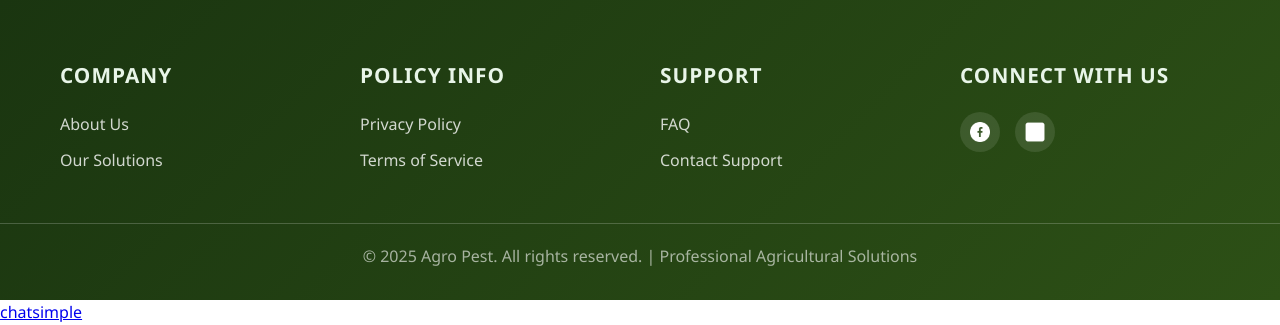
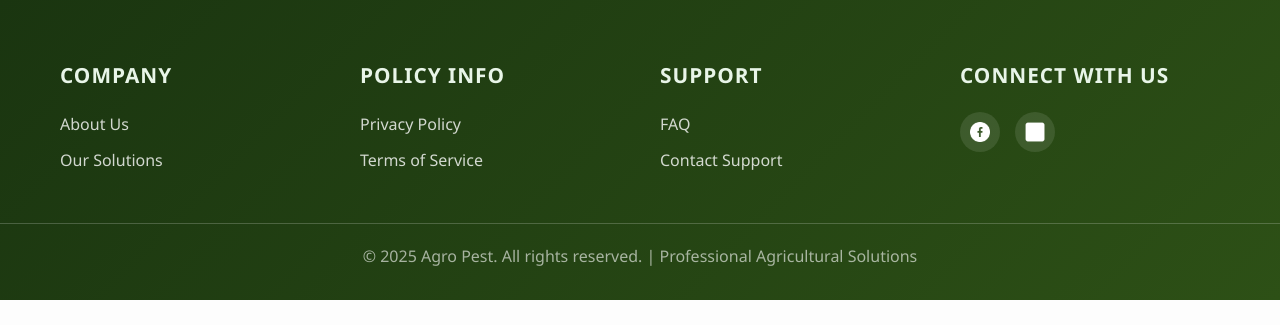
Before and after one commit to Suraj80/Agropest123, a PHP site: page / in a window 1280 px wide. Shown: the part 3830-4155 px from the top of the page. After the commit the page ends 4130 px from the top, so only its background shows below. Run offline with PHP 8.4, Linux system fonts and the light colour scheme; some libraries are stand-ins or nearby versions.

Commit message:
Added Readme.md

```diff
--- a/index.php
+++ b/index.php
@@ -1319,6 +1319,5 @@
 
         })();
     </script>
-    <chat-bot platform_id="8c84f1aa-7667-47bc-969d-ab20e6d35bc4" user_id="f857e65f-2d23-4105-9f33-acc430a464f1" chatbot_id="673df284-e787-4722-8dc4-a4fe0edd7226"><a href="https://www.chatsimple.ai/?utm_source=widget&utm_medium=referral">chatsimple</a></chat-bot><script src="https://cdn.chatsimple.ai/chat-bot-loader.js" defer></script>
 </body>
 </html>
```
Also changed, not shown: README.md.
